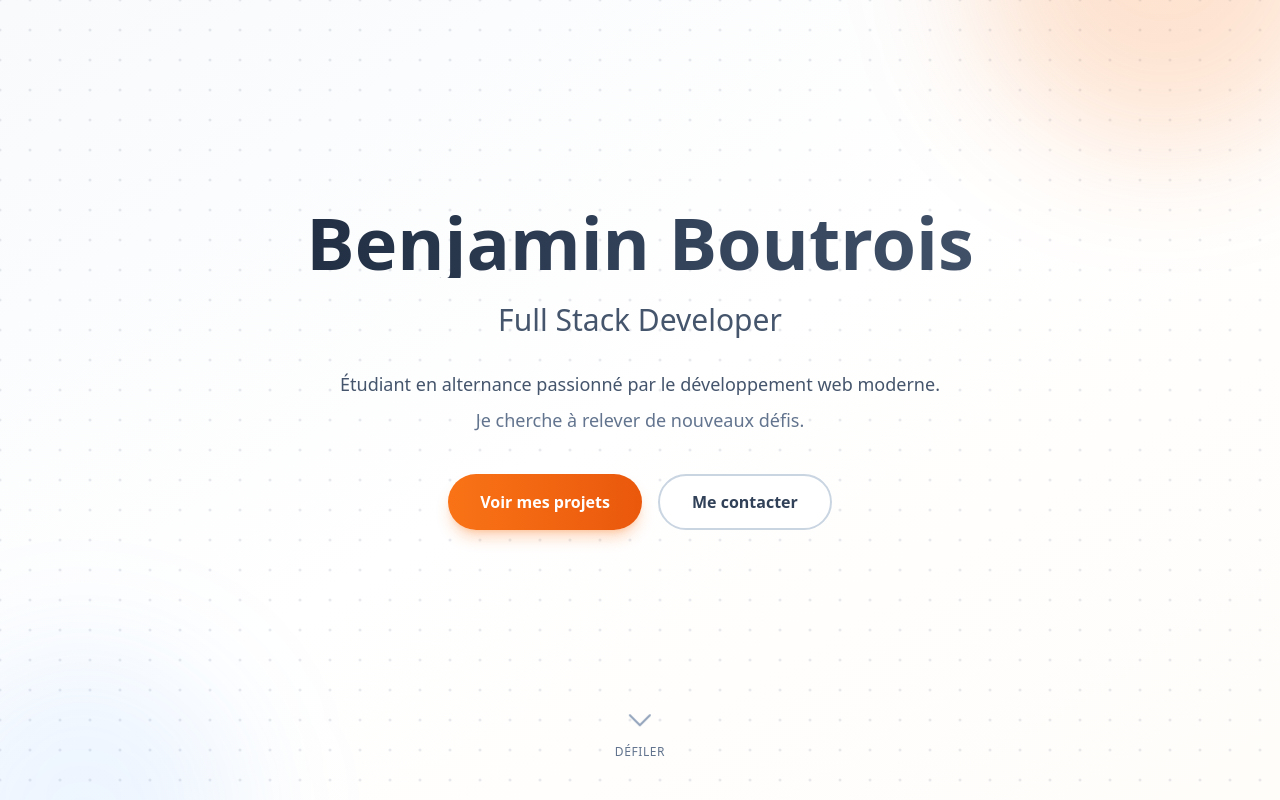
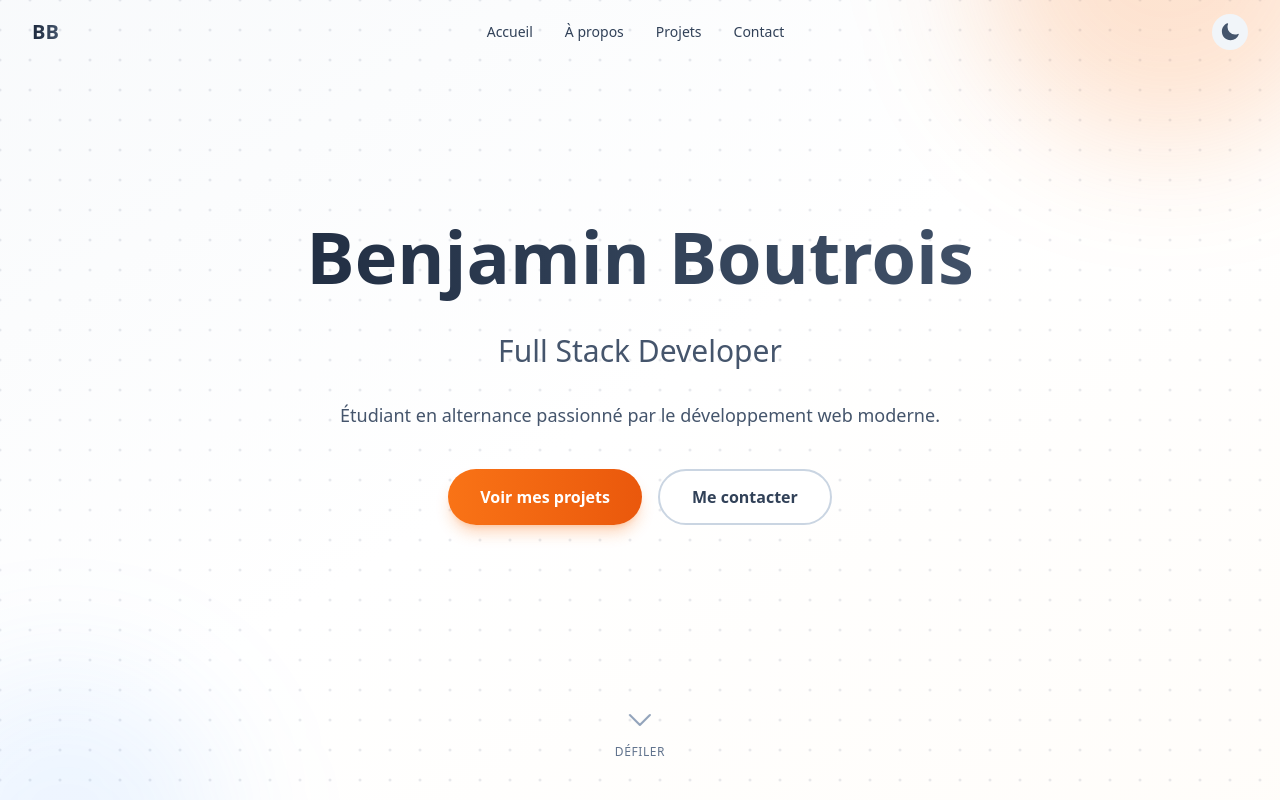
Before and after one commit to benjamin-bou/portfolio, a React (Vite) app: page / in a window 1280 px wide. Shown: the top 800 px of the page. Built offline with nearby package versions, Linux system fonts and the light colour scheme.

Commit message:
feat: add Header component

```diff
--- a/src/App.tsx
+++ b/src/App.tsx
@@ -1,10 +1,26 @@
+import Header from './components/Header'
 import HeroSection from './components/HeroSection'
 import './App.css'
 
 function App() {
   return (
     <>
-      <HeroSection />
+      <Header />
+      <main>
+        <div id="hero">
+          <HeroSection />
+        </div>
+        {/* Sections à venir */}
+        <div id="about" className="min-h-screen bg-slate-50 dark:bg-slate-900 flex items-center justify-center">
+          <h2 className="text-4xl font-bold text-slate-800 dark:text-slate-100">À propos (à venir)</h2>
+        </div>
+        <div id="projects" className="min-h-screen bg-white dark:bg-corporate-dark flex items-center justify-center">
+          <h2 className="text-4xl font-bold text-slate-800 dark:text-slate-100">Projets (à venir)</h2>
+        </div>
+        <div id="contact" className="min-h-screen bg-slate-50 dark:bg-slate-900 flex items-center justify-center">
+          <h2 className="text-4xl font-bold text-slate-800 dark:text-slate-100">Contact (à venir)</h2>
+        </div>
+      </main>
     </>
   )
 }
--- /dev/null
+++ b/src/components/Header.tsx
@@ -0,0 +1,91 @@
+import { useState, useEffect } from 'react'
+import { HiSun, HiMoon } from 'react-icons/hi2'
+
+const Header = () => {
+  const [isDark, setIsDark] = useState(false)
+  const [isScrolled, setIsScrolled] = useState(false)
+
+  useEffect(() => {
+    // Check initial dark mode preference
+    const darkModePreference = window.matchMedia('(prefers-color-scheme: dark)').matches
+    setIsDark(darkModePreference)
+
+    // Handle scroll effect
+    const handleScroll = () => {
+      setIsScrolled(window.scrollY > 20)
+    }
+
+    window.addEventListener('scroll', handleScroll)
+    return () => window.removeEventListener('scroll', handleScroll)
+  }, [])
+
+  const toggleDarkMode = () => {
+    setIsDark(!isDark)
+    // In a real implementation, you would persist this to localStorage
+    // and update the document class or data attribute
+  }
+
+  const scrollToSection = (sectionId: string) => {
+    const element = document.getElementById(sectionId)
+    if (element) {
+      element.scrollIntoView({ behavior: 'smooth' })
+    }
+  }
+
+  const navLinks = [
+    { label: 'Accueil', href: 'hero' },
+    { label: 'À propos', href: 'about' },
+    { label: 'Projets', href: 'projects' },
+    { label: 'Contact', href: 'contact' },
+  ]
+
+  return (
+    <header
+      className={`fixed top-0 left-0 right-0 z-50 transition-all duration-300 ${
+        isScrolled
+          ? 'bg-white/80 dark:bg-corporate-dark/80 backdrop-blur-md shadow-lg'
+          : 'bg-transparent'
+      }`}
+    >
+      <nav className="max-w-7xl mx-auto px-4 sm:px-6 lg:px-8">
+        <div className="flex items-center justify-between h-16">
+          {/* Logo */}
+          <button
+            onClick={() => scrollToSection('hero')}
+            className="text-xl font-bold bg-gradient-to-r from-slate-800 to-slate-600 dark:from-slate-100 dark:to-slate-300 bg-clip-text text-transparent hover:opacity-80 transition-opacity"
+          >
+            BB
+          </button>
+
+          {/* Navigation Links - Hidden on mobile */}
+          <div className="hidden md:flex items-center space-x-8">
+            {navLinks.map((link) => (
+              <button
+                key={link.href}
+                onClick={() => scrollToSection(link.href)}
+                className="text-sm font-medium text-slate-700 dark:text-slate-300 hover:text-warm-orange dark:hover:text-warm-orange-light transition-colors"
+              >
+                {link.label}
+              </button>
+            ))}
+          </div>
+
+          {/* Dark Mode Toggle */}
+          <button
+            onClick={toggleDarkMode}
+            className="p-2 rounded-full bg-slate-100 dark:bg-slate-800 hover:bg-slate-200 dark:hover:bg-slate-700 transition-colors"
+            aria-label="Toggle dark mode"
+          >
+            {isDark ? (
+              <HiSun className="w-5 h-5 text-warm-orange" />
+            ) : (
+              <HiMoon className="w-5 h-5 text-slate-600" />
+            )}
+          </button>
+        </div>
+      </nav>
+    </header>
+  )
+}
+
+export default Header
--- a/src/components/HeroSection.tsx
+++ b/src/components/HeroSection.tsx
@@ -25,7 +25,7 @@ const HeroSection = () => {
       <div className="relative z-10 max-w-4xl w-full text-center">
         {/* Name */}
         <div className={`mb-2 transition-all duration-700 ${isVisible ? 'opacity-100 translate-y-0' : 'opacity-0 translate-y-8'}`}>
-          <h1 className="text-5xl sm:text-6xl lg:text-7xl font-bold mb-3 bg-gradient-to-r from-slate-800 via-slate-700 to-slate-600 dark:from-slate-100 dark:via-slate-200 dark:to-slate-300 bg-clip-text text-transparent">
+          <h1 className="text-5xl sm:text-6xl lg:text-7xl font-bold mb-3 bg-gradient-to-r from-slate-800 via-slate-700 to-slate-600 dark:from-slate-100 dark:via-slate-200 dark:to-slate-300 bg-clip-text text-transparent leading-tight pb-2">
             Benjamin Boutrois
           </h1>
           <div className="h-1 w-48 mx-auto bg-gradient-to-r from-transparent via-warm-orange to-transparent rounded-full transform scale-x-0 animate-expand-width [animation-delay:300ms]" />
@@ -40,9 +40,6 @@ const HeroSection = () => {
         <div className="space-y-2 mb-10 max-w-2xl mx-auto">
           <p className={`text-base sm:text-lg text-slate-600 dark:text-slate-300 transition-all duration-700 delay-300 ${isVisible ? 'opacity-100 translate-y-0' : 'opacity-0 translate-y-8'}`}>
             Étudiant en alternance passionné par le développement web moderne.
-          </p>
-          <p className={`text-base sm:text-lg text-slate-500 dark:text-slate-400 transition-all duration-700 delay-[400ms] ${isVisible ? 'opacity-100 translate-y-0' : 'opacity-0 translate-y-8'}`}>
-            Je cherche à relever de nouveaux défis.
           </p>
         </div>
 
```
